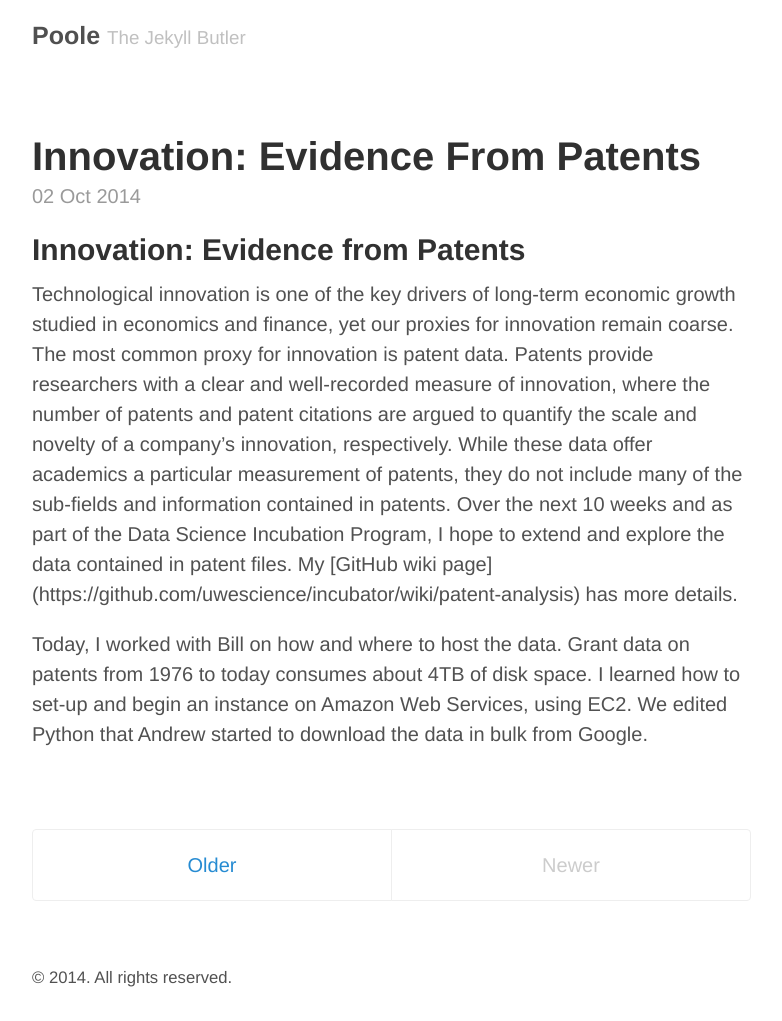
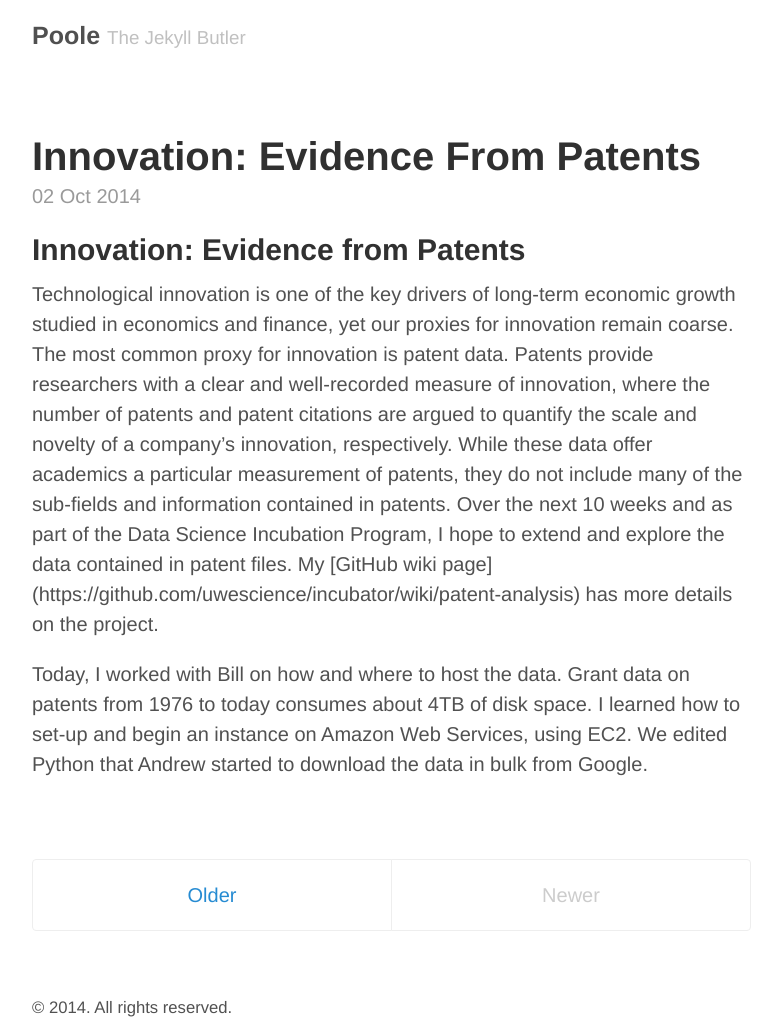
Before and after one commit to researchsanity/researchsanity.github.io, a Jekyll site: the page built from index.html, in a window 1280 px wide. Shown: the whole page, without its empty margins (248-1030 px from the left). Built offline with Jekyll 4.4.1, drawn with Linux system fonts in a browser that asks for light colours; Markdown is read by kramdown in place of the engine named in the settings; the list of posts is cut into pages by our own code; before the commit the page ends 991 px from its top, so only the background shows below that.

Commit message:
publish this one!

```diff
--- a/_posts/2014-10-02-Innovation:-Evidence-from-Patents.md
+++ b/_posts/2014-10-02-Innovation:-Evidence-from-Patents.md
@@ -4,6 +4,6 @@ published: true
 
 ## Innovation: Evidence from Patents
 Technological innovation is one of the key drivers of long-term economic growth studied in economics and finance, yet our proxies for innovation remain coarse.  The most common proxy for innovation is patent data.  Patents provide researchers with a clear and well-recorded measure of innovation, where the number of patents and patent citations are argued to quantify the scale and novelty of a company’s innovation, respectively.  While these data offer academics a particular measurement of patents, they do not include
-many of the sub-fields and information contained in patents.  Over the next 10 weeks and as part of the Data Science Incubation Program, I hope to extend and explore the data contained in patent files.  My [GitHub wiki page] (https://github.com/uwescience/incubator/wiki/patent-analysis) has more details.
+many of the sub-fields and information contained in patents.  Over the next 10 weeks and as part of the Data Science Incubation Program, I hope to extend and explore the data contained in patent files.  My [GitHub wiki page] (https://github.com/uwescience/incubator/wiki/patent-analysis) has more details on the project.
 
 Today, I worked with Bill on how and where to host the data.  Grant data on patents from 1976 to today consumes about 4TB of disk space.  I learned how to set-up and begin an instance on Amazon Web Services, using EC2.  We edited Python that Andrew started to download the data in bulk from Google.
```
